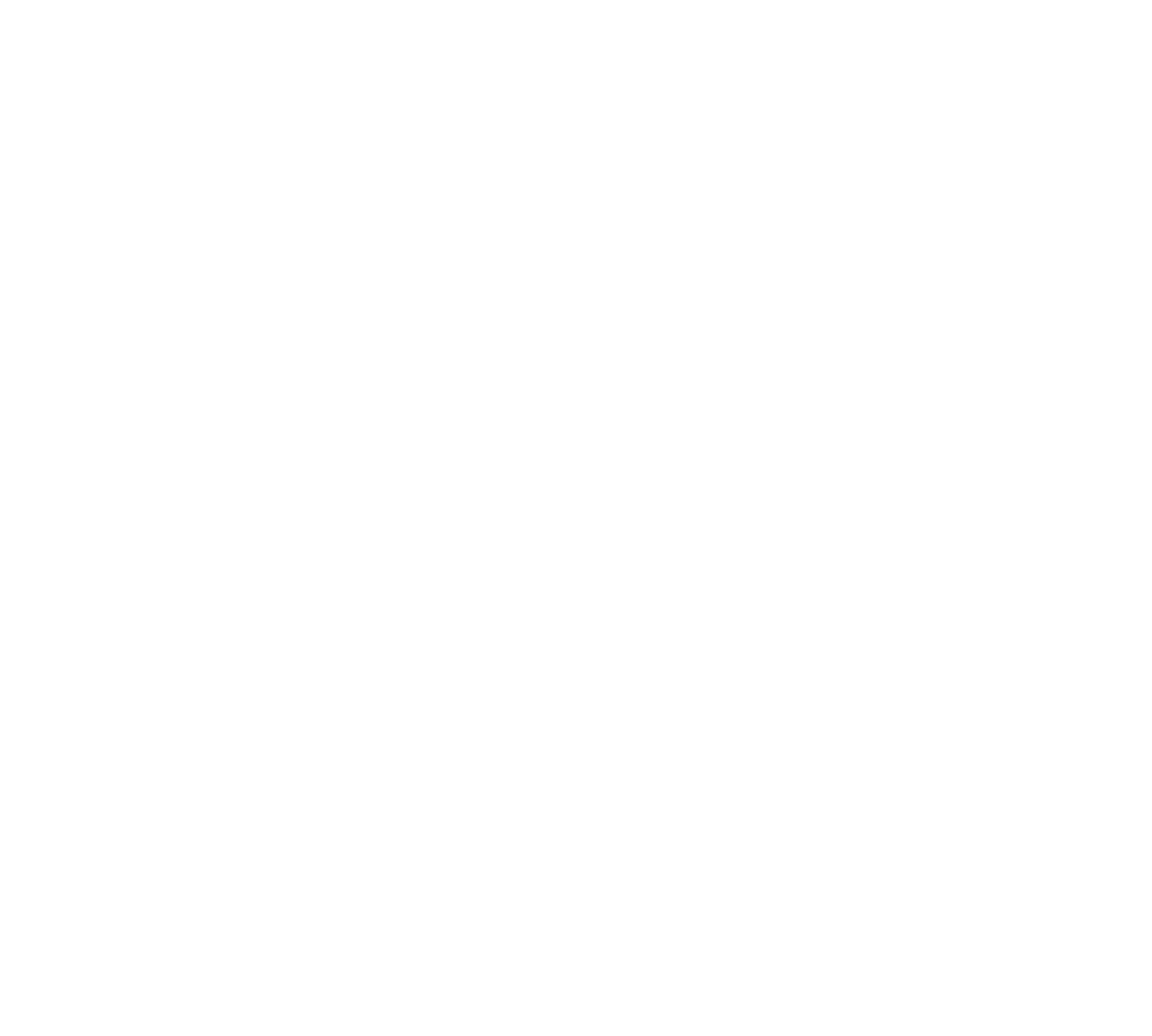
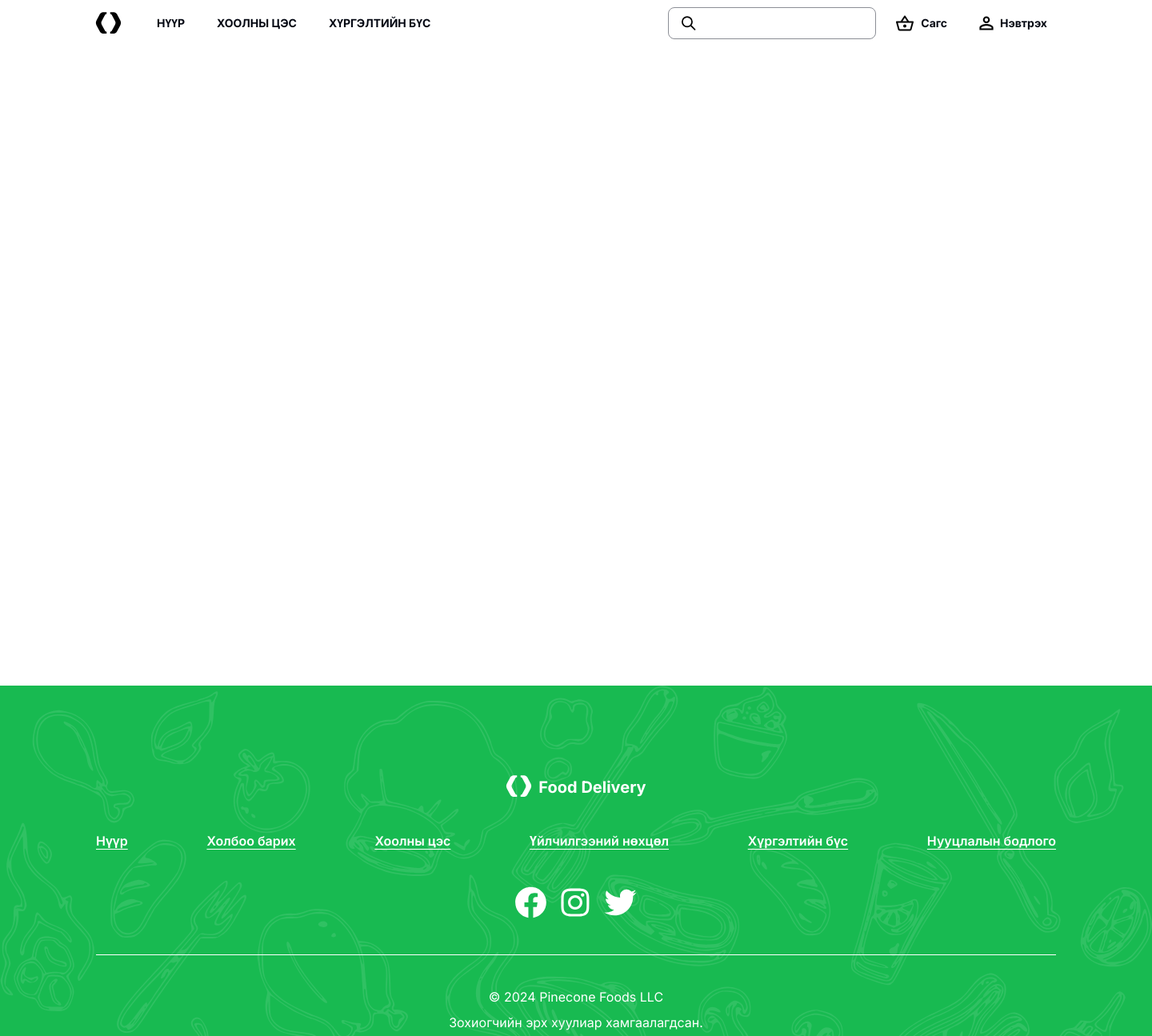
Before and after one commit to 2K241B/Sukhbat-FoodDelivery, a Next.js app in the folder FE/: page / in a window 1280 px wide. Shown: the top 1295 px of the page at 80% size, 1440 px wide, since content can reach past the window. Before the commit the page ends 800 px from the top, so only its background shows below. Built offline with nearby package versions, Linux system fonts and the light colour scheme.

Commit message:
[FE] layout add navbar & footer

```diff
--- a/FE/src/app/layout.js
+++ b/FE/src/app/layout.js
@@ -1,17 +1,23 @@
-import { Inter } from "next/font/google";
-import "./globals.css";
+import { Inter } from 'next/font/google';
+import './globals.css';
+import Navbar from '@/components/Navbar';
+import Footer from '@/components/Footer';
 
-const inter = Inter({ subsets: ["latin"] });
+const inter = Inter({ subsets: ['latin'] });
 
 export const metadata = {
-  title: "Create Next App",
-  description: "Generated by create next app",
+  title: 'Create Next App',
+  description: 'Generated by create next app',
 };
 
 export default function RootLayout({ children }) {
   return (
     <html lang="en">
-      <body className={inter.className}>{children}</body>
+      <body className={inter.className}>
+        <Navbar />
+        {children}
+        <Footer />
+      </body>
     </html>
   );
 }
```
